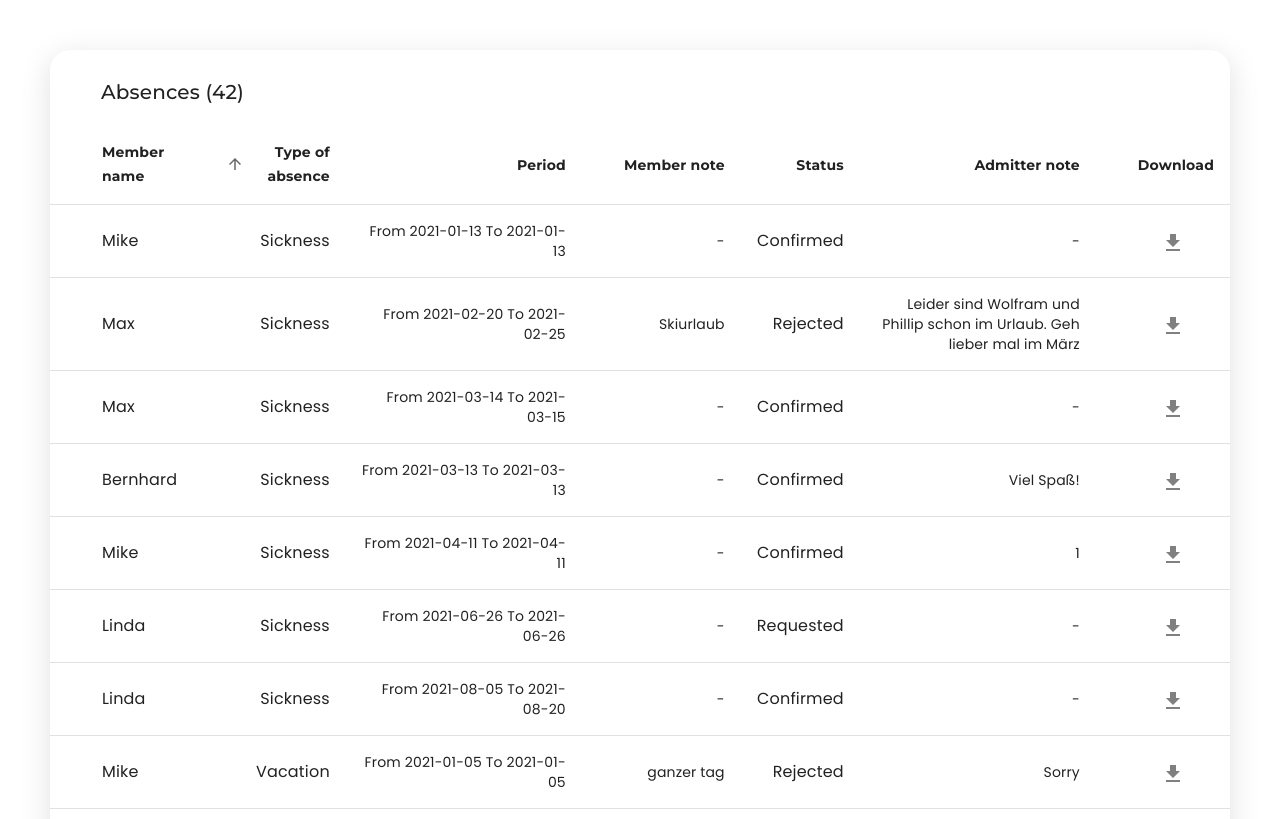
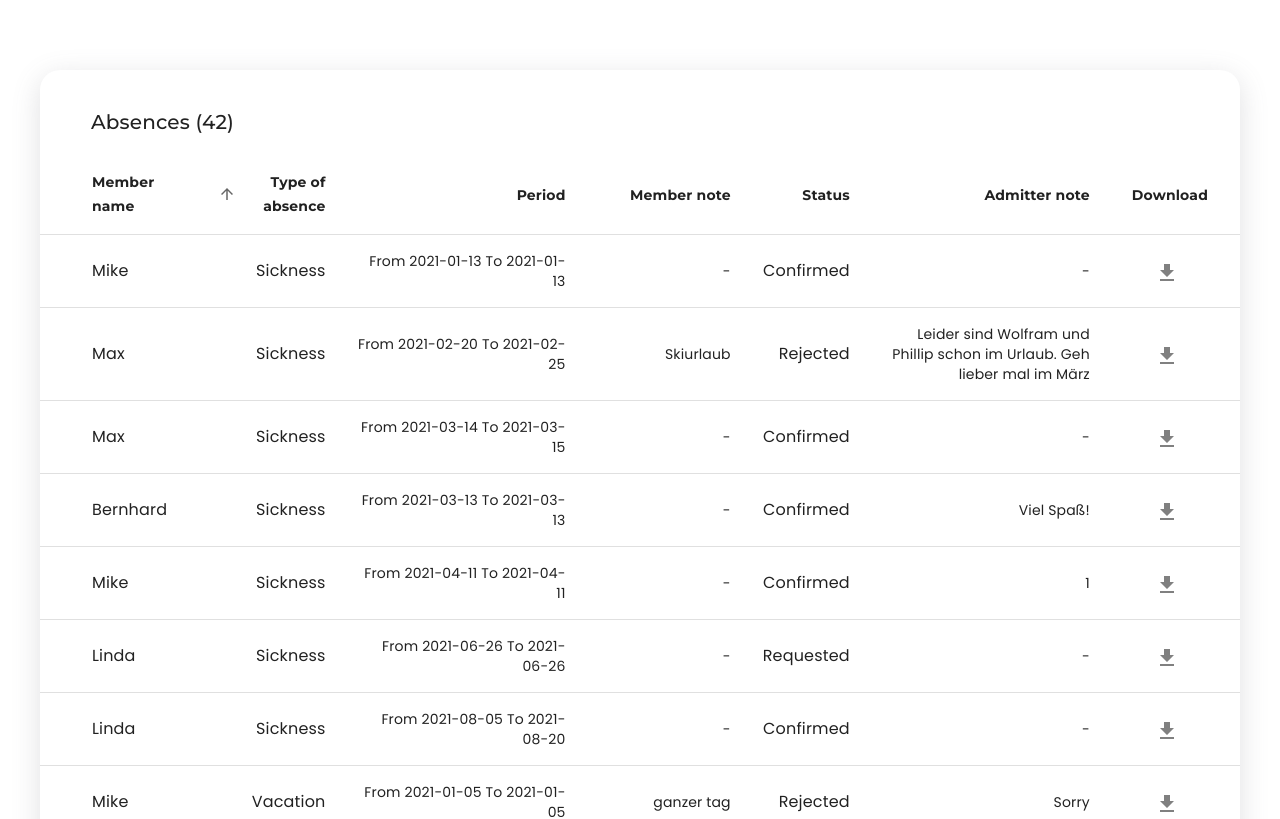
Before and after one commit to Mehdi01-git/smart-code-company-frontend-test, a React (Create React App) app: page / in a window 1280 px wide. Shown: the top 819 px of the page. Built offline with nearby package versions, Linux system fonts and the light colour scheme.

Commit message:
css rejust

```diff
--- a/src/App.js
+++ b/src/App.js
@@ -13,5 +13,5 @@ const MaiSection = styled("div")`
   height: 100vh;
   display: grid;
   place-items: center;
-  padding: 50px;
+  padding: 70px 40px;
 `;
--- a/src/components/Paginate.jsx
+++ b/src/components/Paginate.jsx
@@ -129,8 +129,14 @@ const headCells = [
   {
     id: "download",
     numeric: true,
-    disablePadding: false,
+    disablePadding: true,
     label: "Download",
+  },
+  {
+    id: "download",
+    numeric: true,
+    disablePadding: true,
+    label: "",
   },
 ];
 
@@ -439,6 +445,7 @@ export default function EnhancedTable() {
                           </button>
                         </Tooltip>
                       </TableCell>
+                      <TableCell></TableCell>
                     </TableRow>
                   );
                 })}
--- a/src/index.css
+++ b/src/index.css
@@ -7,7 +7,7 @@ body {
 .css-1mxz8qt-MuiPaper-root {
   box-shadow: rgba(100, 100, 111, 0.2) 0px 7px 29px 0px !important;
   border-radius: 20px !important;
-  padding: 10px 0px;
+  padding: 20px 0px 10px 0px;
 }
 .css-78c6dr-MuiToolbar-root-MuiTablePagination-toolbar
   .MuiTablePagination-actions {
```
